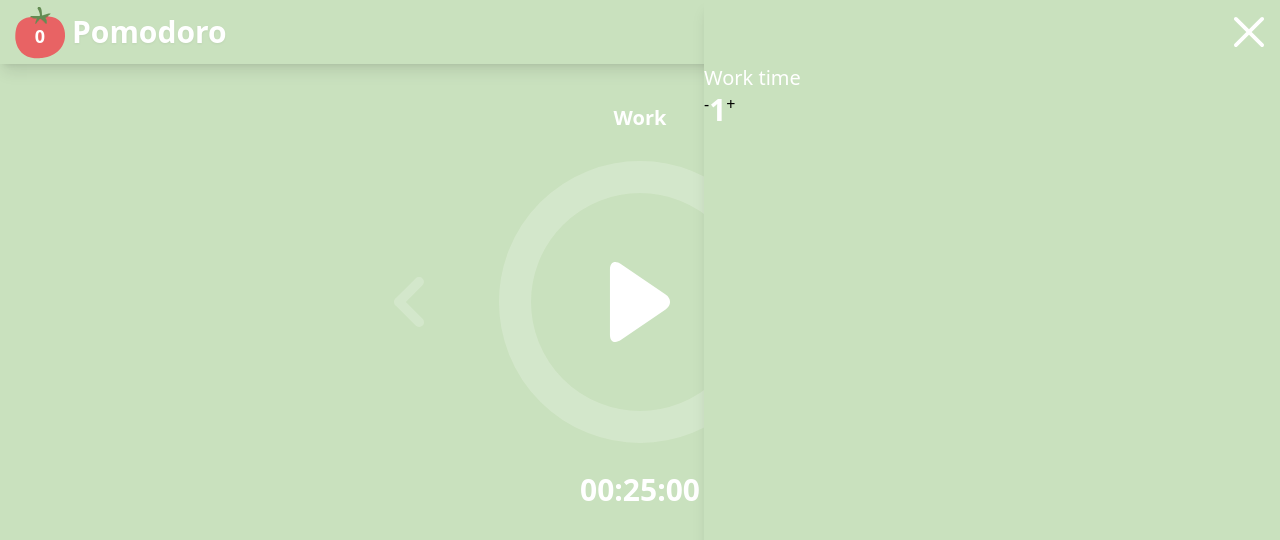
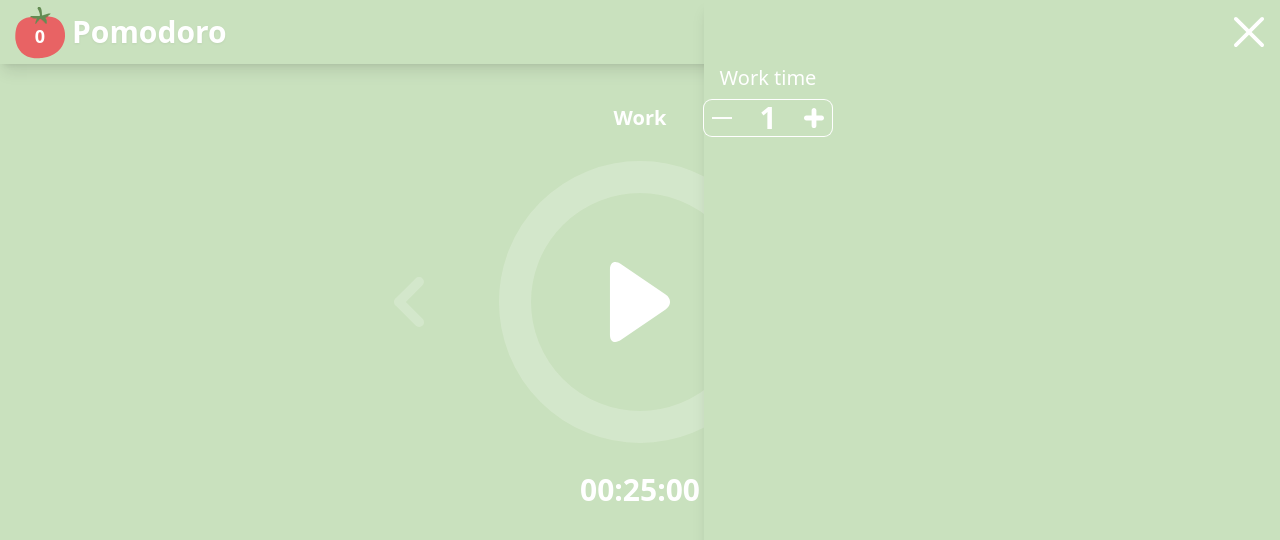
Before and after one commit to JethroNatividad/pomodoro-timer, a Next.js app: page / in a window 1280 px wide. Both pictures are taken after a click on the element 1252 px from the left and 32 px from the top of the page. Shown: the top 540 px of the page. Built offline with nearby package versions, Linux system fonts and the light colour scheme.

Commit message:
Style timesetter, add functions

```diff
--- a/components/TimeSetter.tsx
+++ b/components/TimeSetter.tsx
@@ -1,5 +1,7 @@
+import Image from 'next/image'
 import React from 'react'
-
+import SubtractIcon from '../icons/subtract.svg'
+import AddIcon from '../icons/add.svg'
 type Props = {
     setTime: (time: number) => void
     time: number
@@ -7,13 +9,29 @@ type Props = {
 }
 
 const TimeSetter = ({ title, time, setTime }: Props) => {
+    const handleAdd = () => {
+        if (time < 60) return
+        setTime(time + 1)
+    }
+
+    const handleSubtract = () => {
+        if (time < 2) return
+        setTime(time - 1)
+    }
+
     return (
-        <div>
-            <h1 className='text-xl text-white'>{title}</h1>
-            <div className='flex'>
-                <p>-</p>
-                <p className='text-3xl font-semibold text-white'>{time}</p>
-                <p>+</p>
+        <div className='w-fit space-y-2'>
+            <h1 className='text-xl text-white text-center'>{title}</h1>
+            <div className='flex space-x-2 px-2 ring-1 ring-white rounded-lg'>
+                <div className='flex items-center justify-center' onClick={handleSubtract}>
+                    <Image src={SubtractIcon} objectFit="contain" className="invert cursor-pointer" height={20} width={20} />
+                </div>
+
+                <p className='text-3xl font-semibold text-white w-14 text-center'>{time}</p>
+
+                <div className='flex items-center justify-center' onClick={handleAdd}>
+                    <Image src={AddIcon} objectFit="contain" className="invert cursor-pointer" height={20} width={20} />
+                </div>
             </div>
         </div>
     )
```
